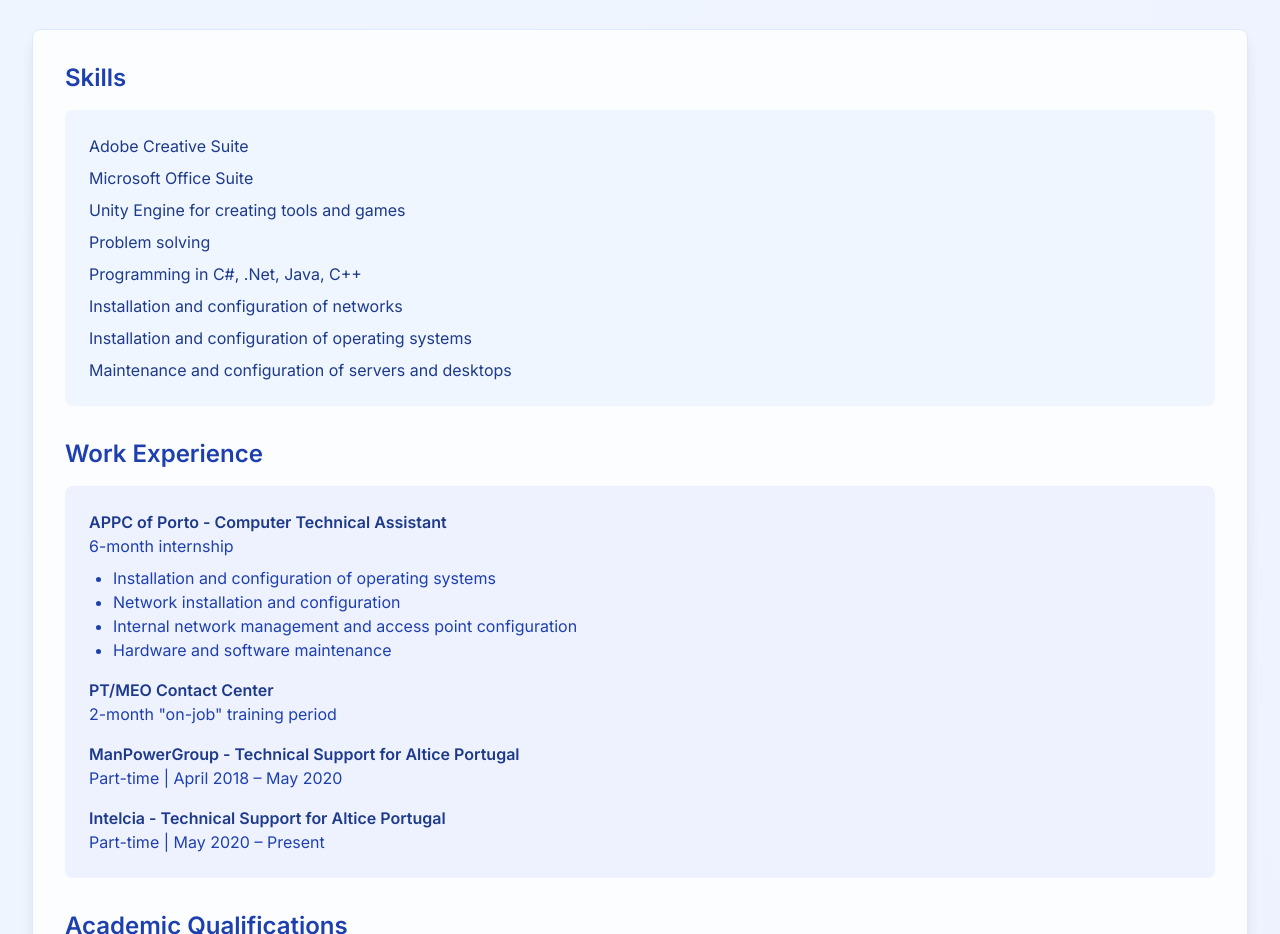
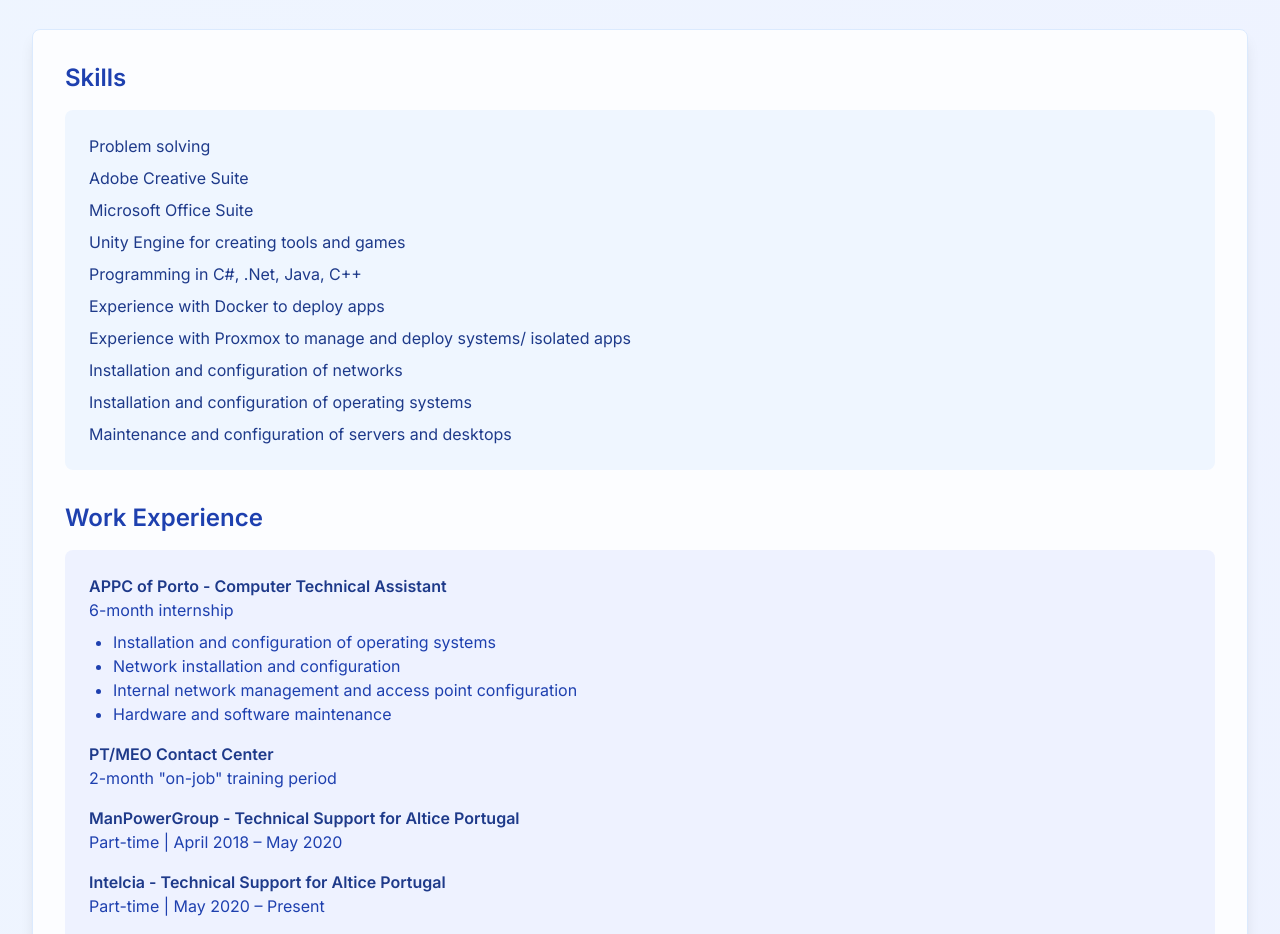
Before and after one commit to syl3n7/portfolio, a Next.js app: page / in a window 1280 px wide. Shown: the part 1360-2294 px from the top of the page. Built offline with nearby package versions, Linux system fonts and the light colour scheme.

Commit message:
update experience

```diff
--- a/app/components/Resume.js
+++ b/app/components/Resume.js
@@ -10,11 +10,13 @@ export default function Resume() {
           <div className="mb-8">
             <h3 className="text-2xl font-semibold mb-4 text-blue-800">Skills</h3>
             <ul className="space-y-2 text-blue-900 bg-blue-50 rounded-lg p-6">
+              <li>Problem solving</li>
               <li>Adobe Creative Suite</li>
               <li>Microsoft Office Suite</li>
               <li>Unity Engine for creating tools and games</li>
-              <li>Problem solving</li>
               <li>Programming in C#, .Net, Java, C++</li>
+              <li>Experience with Docker to deploy apps</li>
+              <li>Experience with Proxmox to manage and deploy systems/ isolated apps</li>
               <li>Installation and configuration of networks</li>
               <li>Installation and configuration of operating systems</li>
               <li>Maintenance and configuration of servers and desktops</li>
```
